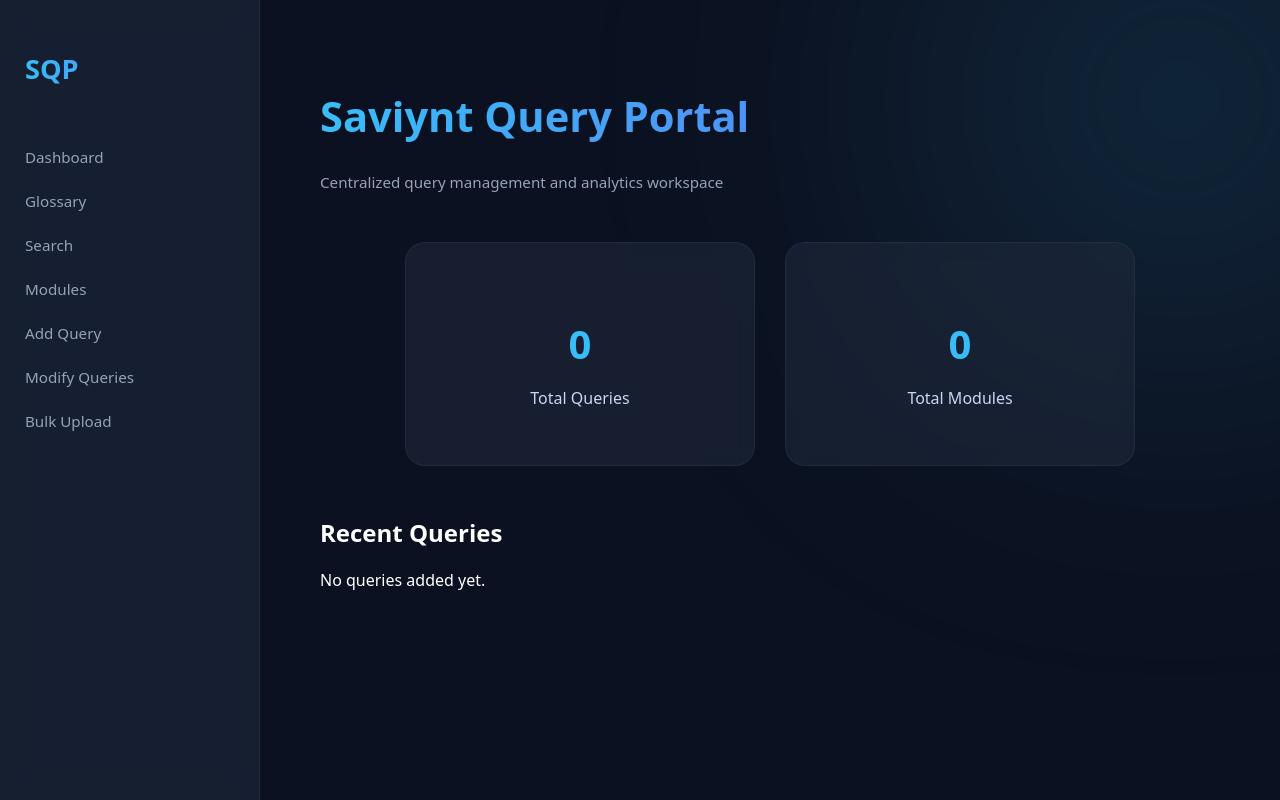
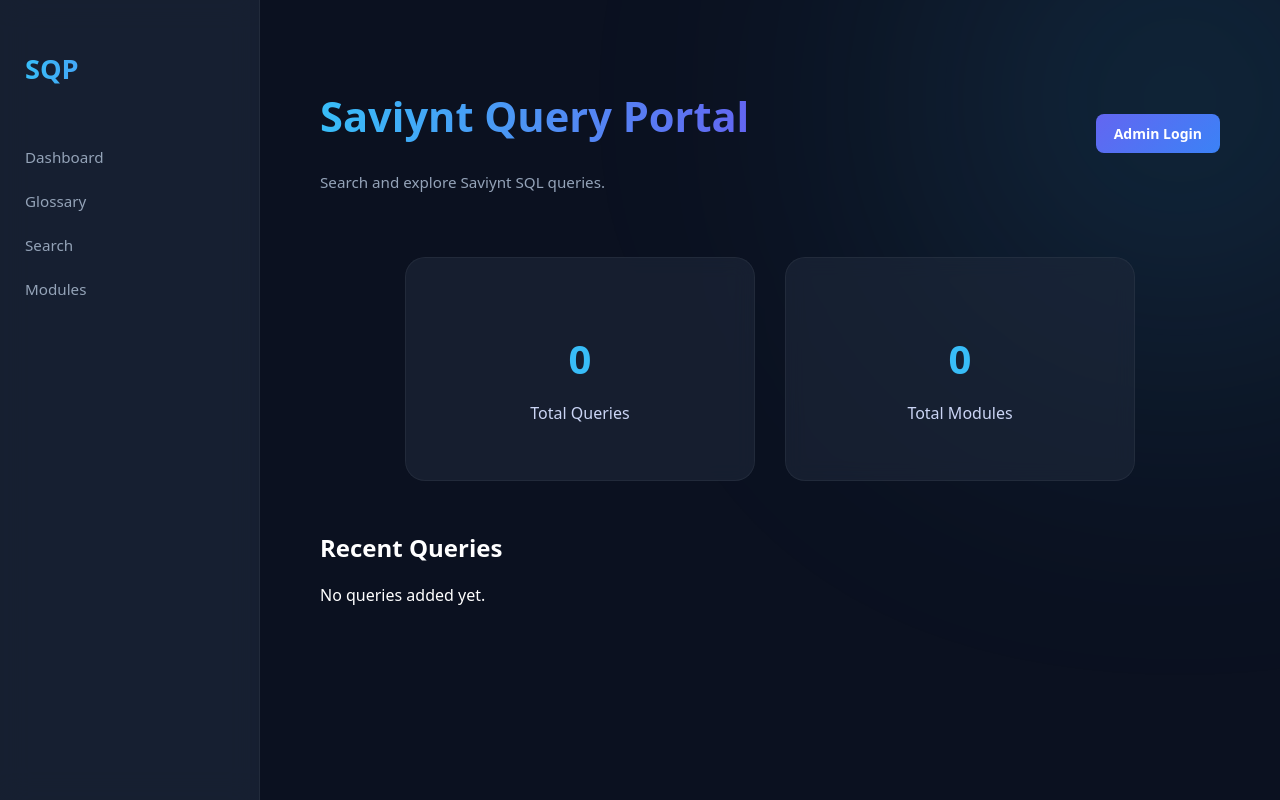
Before and after one commit to tejwant-bedi/saviynt_query_portal, a Flask app: page / in a window 1280 px wide. Run offline with Flask 3, Linux system fonts and the light colour scheme; data that the repository does not hold is empty.

Commit message:
Adding admin login and enhancing UI

```diff
--- a/app.py
+++ b/app.py
@@ -5,10 +5,50 @@ from extensions import db
 import pandas as pd
 import re
 from glossary_data import glossary_data
+from functools import wraps
+from datetime import timedelta
 
 app = Flask(__name__)
 app.config["SECRET_KEY"] = os.environ.get("SECRET_KEY", "dev-secret-key")
+app.permanent_session_lifetime = timedelta(minutes=10)
 app.config['MAX_CONTENT_LENGTH'] = 5 * 1024 * 1024  # 5 MB limit
+ADMIN_USERNAME = os.getenv("ADMIN_USERNAME", "admin")
+ADMIN_PASSWORD = os.getenv("ADMIN_PASSWORD", "saviynt123")
+
+@app.route("/admin-login", methods=["GET", "POST"])
+def admin_login():
+    error = None
+
+    if request.method == "POST":
+        username = request.form.get("username")
+        password = request.form.get("password")
+
+        if username == ADMIN_USERNAME and password == ADMIN_PASSWORD:
+            session.permanent = True
+            session["admin"] = True
+            return redirect(url_for("dashboard"))
+        else:
+            error = "Invalid credentials"
+
+    return render_template("admin_login.html", error=error)
+
+@app.before_request
+def refresh_admin_session():
+    if session.get("admin"):
+        session.permanent = True
+
+@app.route("/admin-logout")
+def admin_logout():
+    session.pop("admin", None)
+    return redirect(url_for("dashboard"))
+
+def admin_required(f):
+    @wraps(f)
+    def wrapper(*args, **kwargs):
+        if not session.get("admin"):
+            return redirect(url_for("admin_login"))
+        return f(*args, **kwargs)
+    return wrapper
 
 def normalize_text(value):
     if not value:
@@ -32,19 +72,14 @@ def clean_query_text(query_text):
     if not query_text:
         return ""
 
-    # Convert Windows/Mac line endings to Unix
     query_text = query_text.replace('\r\n', '\n').replace('\r', '\n')
 
-    # Remove trailing spaces from each line
     lines = [line.strip() for line in query_text.split('\n')]
 
-    # Remove empty lines
     lines = [line for line in lines if line]
 
-    # Join back with single line breaks
     query_text = '\n'.join(lines)
 
-    # Replace multiple spaces with single space (but keep indentation for SQL)
     query_text = re.sub(r'[ \t]+', ' ', query_text)
 
     return query_text.strip()
@@ -141,6 +176,7 @@ def modules():
 # ===============================
 
 @app.route("/add", methods=["GET", "POST"])
+@admin_required
 def add_query():
     if request.method == "POST":
         try:
@@ -205,6 +241,7 @@ def add_query():
 # ===============================
 
 @app.route("/manage")
+@admin_required
 def manage():
     keyword = request.args.get("keyword")
 
@@ -225,6 +262,7 @@ def manage():
 # ===============================
 
 @app.route("/debug")
+@admin_required
 def debug():
     queries = Query.query.order_by(Query.id.desc()).all()
 
@@ -233,51 +271,18 @@ def debug():
 
     columns = [column.name for column in Query.__table__.columns]
 
-    html = """
-    <h1>Full Queries Table</h1>
-    <div style="overflow-x:auto;">
-    <table border="1" cellpadding="8" cellspacing="0">
-        <thead>
-            <tr>
-    """
-
-    # Header row
-    for col in columns:
-        html += f"<th>{col}</th>"
-
-    html += "<th>Action</th>"
-    html += "</tr></thead><tbody>"
-
-    # Data rows
-    for q in queries:
-        html += "<tr>"
-        for col in columns:
-            value = getattr(q, col)
-            html += f"<td>{value}</td>"
-
-        # Delete button (POST form)
-        html += f"""
-        <td>
-            <form method="POST" action="/delete_debug/{q.id}"
-                  onsubmit="return confirm('Delete this query?');">
-                <button style="background:#dc3545;color:white;border:none;padding:5px 10px;cursor:pointer;">
-                    Delete
-                </button>
-            </form>
-        </td>
-        """
-
-        html += "</tr>"
-
-    html += "</tbody></table></div>"
-
-    return html
+    return render_template(
+        "debug.html",
+        queries=queries,
+        columns=columns
+    )
 
 # ===============================
 # DELETE FROM DEBUG
 # ===============================
 
 @app.route("/delete_debug/<int:id>", methods=["POST"])
+@admin_required
 def delete_debug(id):
     query = Query.query.get_or_404(id)
 
@@ -295,6 +300,7 @@ def delete_debug(id):
 # ===============================
 
 @app.route("/edit/<int:id>", methods=["GET", "POST"])
+@admin_required
 def edit_query(id):
     query = Query.query.get_or_404(id)
 
@@ -324,6 +330,7 @@ def edit_query(id):
 # BULK UPLOAD
 # ===============================
 @app.route("/bulk_upload", methods=["GET", "POST"])
+@admin_required
 def bulk_upload():
     if request.method == "POST":
         file = request.files.get("file")
--- a/static/style.css
+++ b/static/style.css
@@ -11,7 +11,7 @@ body {
     font-family: system-ui, -apple-system, sans-serif;
     background: #0b1120;
     color: white;
-    overflow-x: hidden;
+    overflow-x: auto;
 }
 
 /* =========================
@@ -644,3 +644,100 @@ pre {
 .modules-container {
     margin-top: 10px;
 }
+
+/* =========================
+   ADMIN PANEL
+========================= */
+/* ADMIN SIDEBAR */
+
+.admin-header{
+    font-size:14px;
+    color:#9ca3af;
+    margin-bottom:10px;
+}
+
+.admin-link{
+    display:block;
+    padding-left:10px;
+    text-decoration:none;
+    color:#e5e7eb;
+    font-size:14px;
+    transition:background 0.2s;
+}
+
+.admin-link:hover{
+    background:rgba(255,255,255,0.08);
+}
+
+.admin-divider{
+    height:1px;
+    background:rgba(255,255,255,0.1);
+}
+
+/* DASHBOARD HEADER LAYOUT */
+
+.dashboard-header{
+    display:flex;
+    justify-content:space-between;
+    align-items:center;
+    margin-bottom:30px;
+}
+
+/* ADMIN LOGIN BUTTON */
+
+.admin-login-btn{
+    padding:10px 18px;
+    border-radius:8px;
+    text-decoration:none;
+    font-size:14px;
+    font-weight:600;
+    color:white;
+    background:linear-gradient(135deg,#6366f1,#3b82f6);
+    transition:0.2s ease;
+}
+
+.admin-login-btn:hover{
+    transform:translateY(-1px);
+    box-shadow:0 4px 10px rgba(0,0,0,0.2);
+}
+
+.debug-table-container {
+    width: 100%;
+    overflow-x: auto;
+    margin-top: 30px;
+}
+
+.debug-table {
+    border-collapse: collapse;
+    min-width: 1200px;
+    width: 100%;
+}
+
+.debug-table th,
+.debug-table td {
+    padding: 10px 14px;
+    border: 1px solid rgba(255,255,255,0.1);
+    text-align: left;
+}
+
+.debug-table th {
+    background: rgba(30,41,59,0.9);
+    color: #38bdf8;
+}
+
+.debug-table tr:nth-child(even) {
+    background: rgba(255,255,255,0.02);
+}
+
+.delete-btn {
+    background: #dc3545;
+    color: white;
+    border: none;
+    padding: 6px 12px;
+    cursor: pointer;
+    border-radius: 6px;
+}
+
+.delete-btn:hover {
+    background: #c82333;
+}
--- a/templates/base.html
+++ b/templates/base.html
@@ -17,10 +17,26 @@
         <a href="/glossary">Glossary</a>
         <a href="/search">Search</a>
         <a href="/modules">Modules</a>
-        <a href="/add">Add Query</a>
-        <a href="/manage">Modify Queries</a>
-        <a href="/bulk_upload">Bulk Upload</a>
+        {% if session.get("admin") %}
 
+        <div class="admin-sidebar">
+
+            <div class="admin-header">
+                <h3>Admin</h3>
+            </div>
+
+            <a href="/add" class="admin-link">Add Query</a>
+            <a href="/manage" class="admin-link">Modify Queries</a>
+            <a href="/bulk_upload" class="admin-link">Bulk Upload</a>
+            <a href="/debug" class="admin-link">Debug Tool</a>
+
+            <div class="admin-divider"></div>
+
+            <a href="/admin-logout" class="admin-link logout">Logout</a>
+
+        </div>
+
+        {% endif %}
     </div>
 
     <div class="content">
--- a/templates/dashboard.html
+++ b/templates/dashboard.html
@@ -1,11 +1,17 @@
 {% extends "base.html" %}
 {% block content %}
 
-<div class="dashboard-header">
-    <div>
+<div class="page-header dashboard-header">
+
+    <div class="header-left">
         <h1 class="gradient-title">Saviynt Query Portal</h1>
-        <p class="subtitle">Centralized query management and analytics workspace</p>
+        <p class="subtitle">Search and explore Saviynt SQL queries.</p>
     </div>
+
+    {% if not session.get("admin") %}
+    <a href="/admin-login" class="admin-login-btn">Admin Login</a>
+    {% endif %}
+
 </div>
 
 <!-- STATS SECTION -->
@@ -44,5 +50,4 @@
         <p>No queries added yet.</p>
     {% endif %}
 </div>
-
 {% endblock %}
```
Also changed, not shown: templates/admin_login.html (added, +22 -0 lines), templates/debug.html (added, +46 -0 lines).
